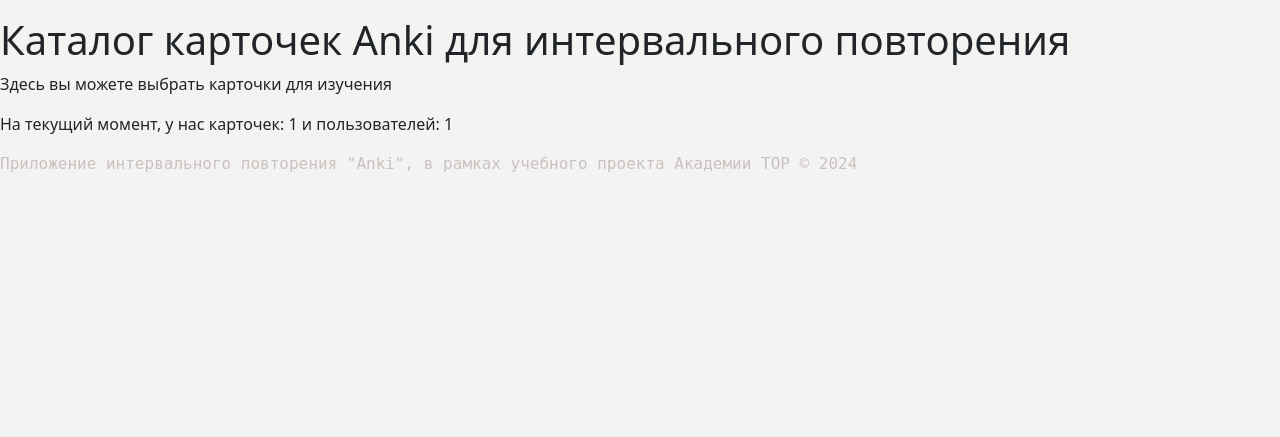
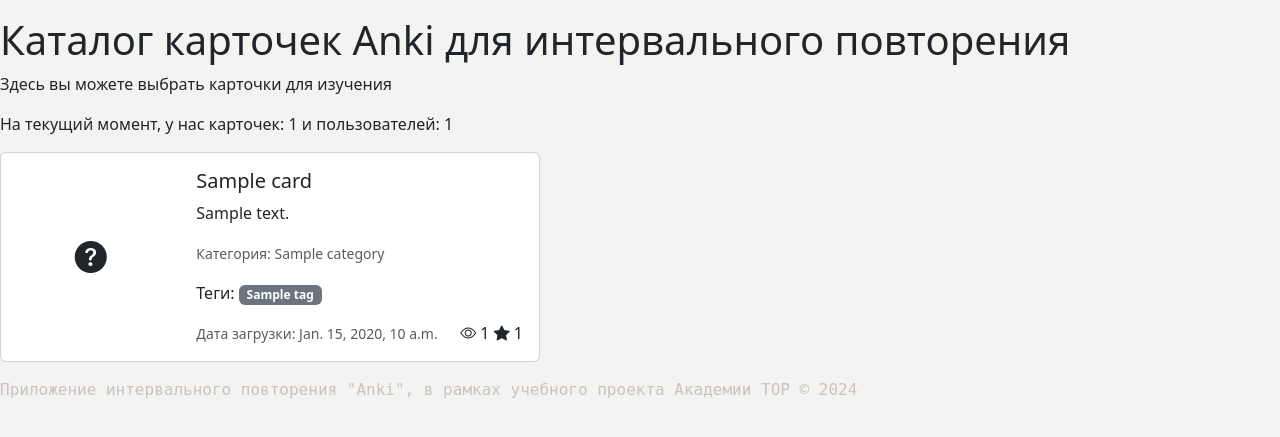
Before and after one commit to VladimirMonin/django_329, a Django app: template cards/templates/cards/catalog.html in a window 1280 px wide. Shown: the part 24-461 px from the top of the page. Run offline with Django 3.2, Linux system fonts and the light colour scheme; the template is opened without the code that fills it: most values are stand-ins (such as "Sample title", 1, 10 or a date in 2020); some libraries are stand-ins or nearby versions.

Commit message:
hw_36: about.html

```diff
--- a/cards/templates/cards/catalog.html
+++ b/cards/templates/cards/catalog.html
@@ -1,12 +1,11 @@
 <!-- cards/templates/cards/catalog.html -->
+<!-- Использует шаблон cards/templates/cards/include/card_preview.html -->
 {% extends "base.html" %}
 {% block content %}
 <h1>Каталог карточек Anki для интервального повторения</h1>
 <p>Здесь вы можете выбрать карточки для изучения</p>
 <p>На текущий момент, у нас карточек: {{cards_count}} и пользователей: {{users_count}} </p>
+{% for card in cards %}
+    {% include "cards/include/card_preview.html" %}
+{% endfor %}
 {% endblock %}
-
-{% block categories %} <!-- Не отображается. Т.к. в базовом шаблоне отсутствует блок categories -->
-<hr>
-<li>Привет из дочернего шаблона каталог!</li>
-{% endblock %}
--- /dev/null
+++ b/cards/templates/cards/include/card_preview.html
@@ -0,0 +1,31 @@
+<!-- Краткое представление карточки cards/templates/cards/include/card_preview.html -->
+<div class="card mb-3" style="max-width: 540px;">
+  <div class="row g-0">
+    <div class="col-md-4 d-flex align-items-center justify-content-center">
+      <div class="p-3">
+        <i class="bi bi-question-circle-fill" style="font-size: 2rem;"></i>
+      </div>
+    </div>
+    <div class="col-md-8">
+      <div class="card-body">
+
+        <h5 class="card-title">{{ card.question }}</h5>
+        <p class="card-text">{{ card.answer|truncatechars:100 }}</p>
+        <p class="card-text"><small class="text-muted">Категория: {{ card.category }}</small></p>
+        <p class="card-text">
+          Теги:
+          {% for tag in card.tags %}
+            <span class="badge bg-secondary">{{ tag }}</span>
+          {% endfor %}
+        </p>
+        <div class="d-flex justify-content-between align-items-center mt-2">
+          <small class="text-muted">Дата загрузки: {{ card.upload_date }}</small>
+          <div>
+            <i class="bi bi-eye"></i> {{ card.views_count }}
+            <i class="bi bi-star-fill"></i> {{ card.favorites_count }}
+          </div>
+        </div>
+      </div>
+    </div>
+  </div>
+</div>
--- a/templates/base.html
+++ b/templates/base.html
@@ -31,6 +31,9 @@
 
     <!-- Подключим из статики app cards/static/css/main.css -->
     <link rel="stylesheet" href="{% static 'cards/css/main.css' %}" />
+
+    <link href="https://cdn.jsdelivr.net/npm/bootstrap-icons@1.7.0/font/bootstrap-icons.css" rel="stylesheet">
+
 
     <!-- Блок для дополнительных настроек в head -->
     {% block head %} {% endblock %}
```
